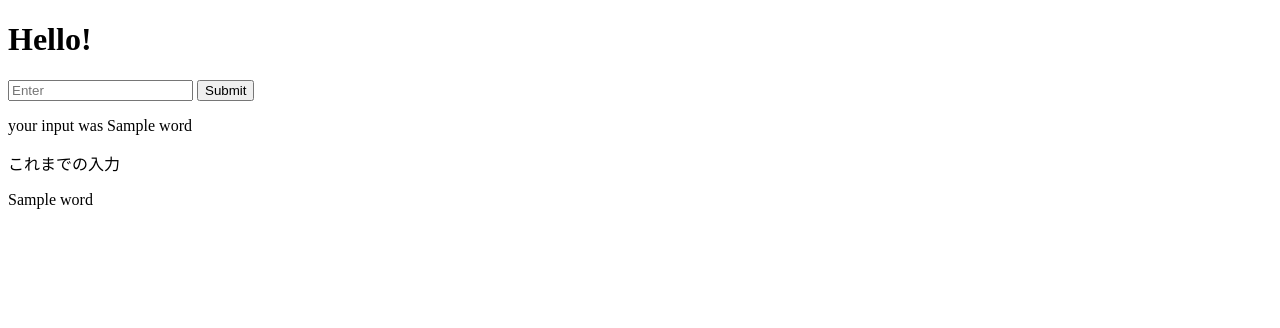
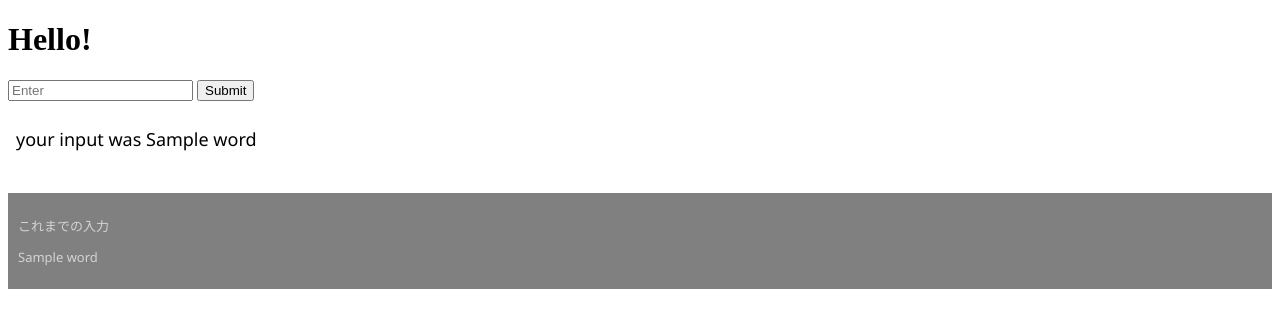
Before and after one commit to qwjyh/flaskshiritori, a Flask app: template templates/index.html in a window 1280 px wide. Shown: the top 328 px of the page. Run offline with Flask 2, Linux system fonts and the light colour scheme; the template is opened without the code that fills it: most values are stand-ins (such as "Sample title", 1, 10 or a date in 2020).

Commit message:
second commit: css and modified error

```diff
--- a/app.py
+++ b/app.py
@@ -1,4 +1,4 @@
-from flask import Flask, render_template, request
+from flask import Flask, render_template, request, url_for
 from functions.judge import iskatahira
 
 app = Flask(__name__)
@@ -9,6 +9,13 @@ word_list=[]
 def home():
     return render_template("index.html")
 
+# post以外のリクエストで表示する
+@app.route("/index")
+def indexshow():
+    status = None
+    global word_list
+    return render_template("index.html", status=status, word_list=word_list)
+
 @app.route("/index", methods=["POST"])
 def post():
     word = request.form["word"]
@@ -16,8 +23,8 @@ def post():
     # judgement = Judgement()
     status = judger(word=word, word_list=word_list)
     print(status)
-    # ゲームオーバーだったらリセット
-    if status != 0:
+    # ゲームオーバー(言語不一致以外)だったらリセット
+    if status in [1,2,3]:
         word_list = []
     return render_template("index.html", word=word, status=status, word_list=word_list)
 
--- /dev/null
+++ b/static/site.css
@@ -0,0 +1,19 @@
+.input-show {
+    padding: 8px;
+    font-size: large;
+    font-family: 'Segoe UI', Tahoma, Geneva, Verdana, sans-serif;
+}
+
+.result-show {
+    padding: 8px;
+    font-weight: 600;
+    font-family:'Segoe UI', Tahoma, Geneva, Verdana, sans-serif;
+}
+
+.history {
+    padding: 10px;
+    font-size: small;
+    font-family: 'Segoe UI', Tahoma, Geneva, Verdana, sans-serif;
+    color: lightgray;
+    background-color: gray;
+}
--- a/templates/index.html
+++ b/templates/index.html
@@ -1,6 +1,9 @@
 <!DOCTYPE html>
 <html>
     <head>
+        <meta charset="utf-8">
+        <title>しりとり</title>
+        <link rel="stylesheet" type="text/css" href="{{ url_for('static', filename='site.css')}}" />
     </head>
     <body>
         <h1>Hello!</h1>
@@ -10,14 +13,14 @@
             <input type="text" name="word" placeholder="Enter">
             <input type="submit" value="Submit">
         </form>
-        <div>
+        <div class="input-show">
             <!--入力を表示-->
             {% if word %}
                 <p>your input was {{word}}</p>
             {% endif %}
         </div>
         <!--結果を表示-->
-        <div>
+        <div class="result-show">
             {% if status == 0 %}
                 <p>word accepted!</p>
             {% elif status == 1 %}
@@ -27,16 +30,18 @@
             {% elif status == 3 %}
                 <p>GAME OVER! your input was duplicated</p>
             {% elif status == 4 %}
-                <p>GAME OVER! your input is not kana</p>
+                <p>Not accpeted! your input must be kana</p>
             {% endif %}
         </div>
 
-        <div>
+        <div class="history">
             <!--これまでの入力-->
             <p>これまでの入力</p>
-            {% for word in word_list %}
-                <p>{{word}}</p>
-            {% endfor %}
+            <p>
+                {% for word in word_list %}
+                    {{word}} <br>
+                {% endfor %}
+            </p>
         </div>
     </body>
 </html>
```
